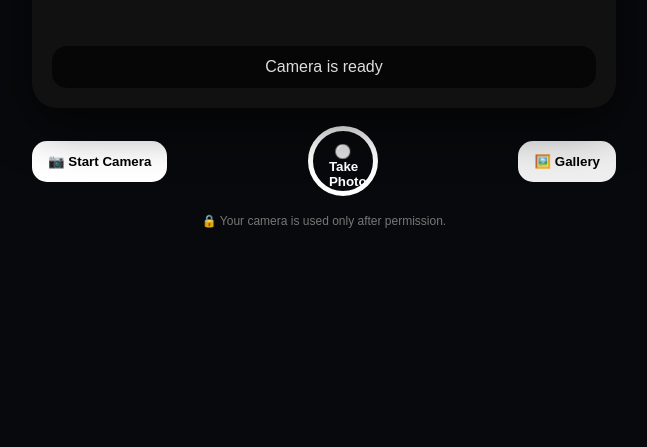
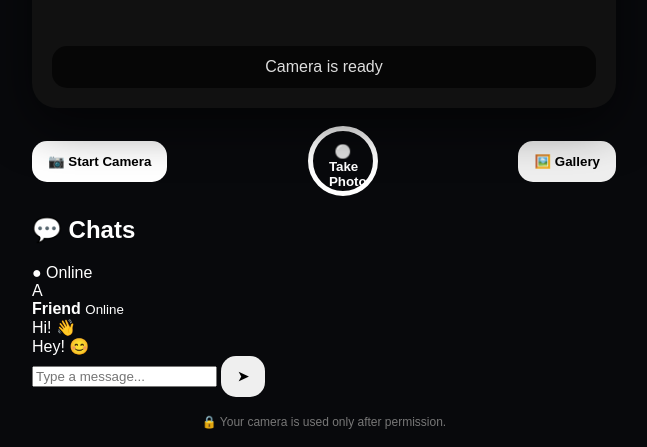
Before and after one commit to anthoniiooooo/SnapCam, a plain HTML site: page index.html in a window 1280 px wide. Shown: the part 1024-1471 px from the top of the page, without its empty margins (316-963 px from the left). Before the commit the page ends 1270 px from the top, so only its background shows below. Drawn offline with Linux system fonts and the light colour scheme.

Commit message:
Add chat interface

```diff
--- a/index.html
+++ b/index.html
@@ -60,6 +60,35 @@
         </div>
 
       </div>
+      <section class="chat-section">
+  <div class="chat-header">
+    <h2>💬 Chats</h2>
+    <span class="online-dot">● Online</span>
+  </div>
+
+  <div class="chat-user">
+    <div class="avatar">A</div>
+    <div>
+      <strong>Friend</strong>
+      <small>Online</small>
+    </div>
+  </div>
+
+  <div class="messages">
+    <div class="message received">
+      Hi! 👋
+    </div>
+
+    <div class="message sent">
+      Hey! 😊
+    </div>
+  </div>
+
+  <div class="chat-input">
+    <input type="text" placeholder="Type a message...">
+    <button>➤</button>
+  </div>
+      </section>
 
     </main>
 
```
